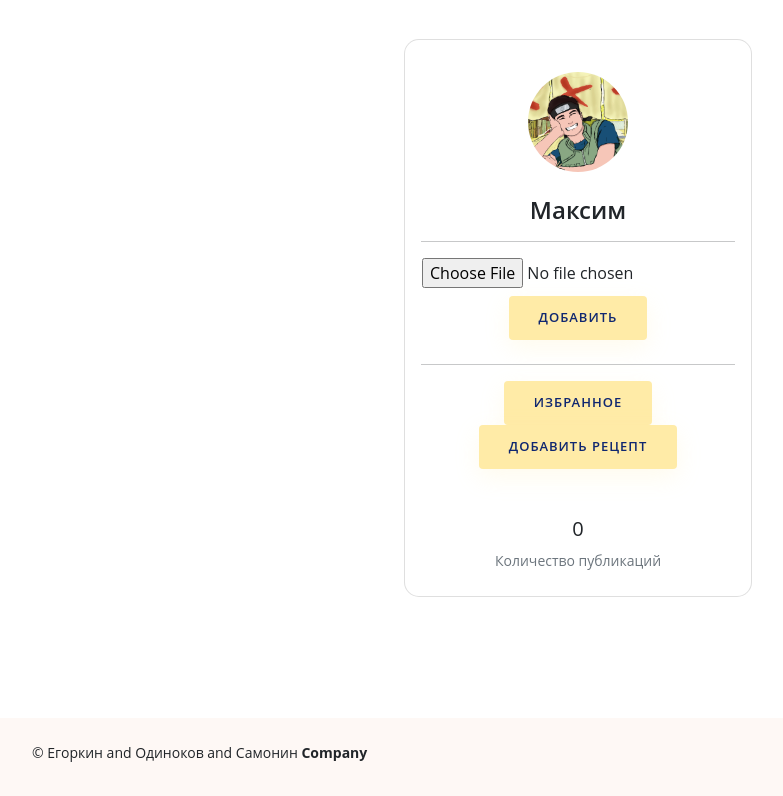
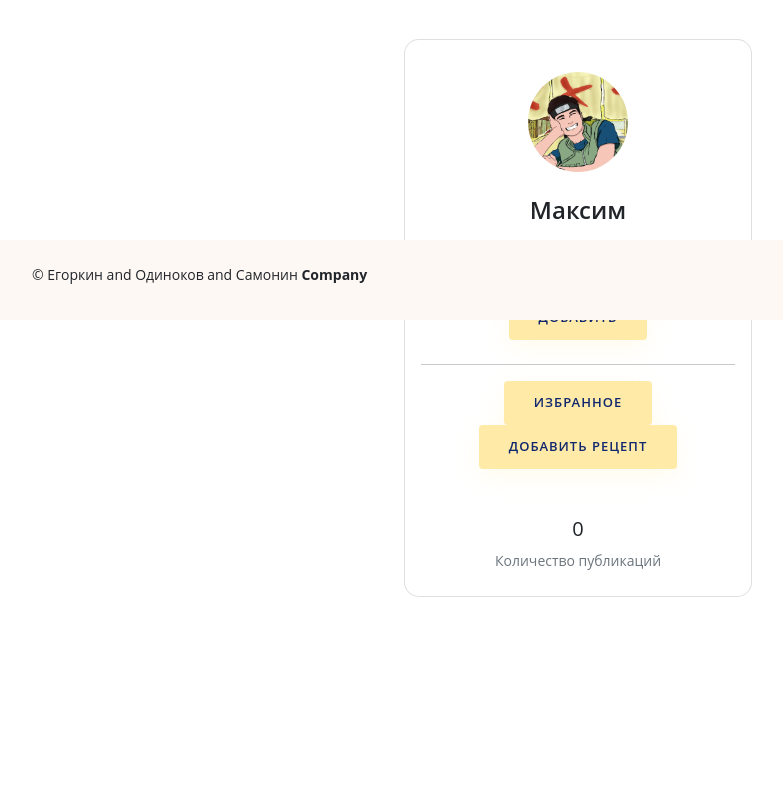
Before and after one commit to Tragica1/flaskproject, a Flask app: page /account in a window 1280 px wide. Shown: the part 480-1276 px from the top of the page, without its empty margins (62-845 px from the left). After the commit the page ends 1077 px from the top, so only its background shows below. Run offline with Flask 2, Linux system fonts and the light colour scheme; a user stored in the database is signed in; some libraries are stand-ins or nearby versions; some web fonts are replaced.

Commit message:
update full web

```diff
--- a/static/css/style.css
+++ b/static/css/style.css
@@ -552,6 +552,11 @@ section {
     color: #212529;
     font-size: 14px;
     background: #fff;
+    position: absolute;
+        left: 0;
+        bottom: 0;
+        width: 100%;
+        height: 80px;
 }
 
 #footer .footer-newsletter {
```
